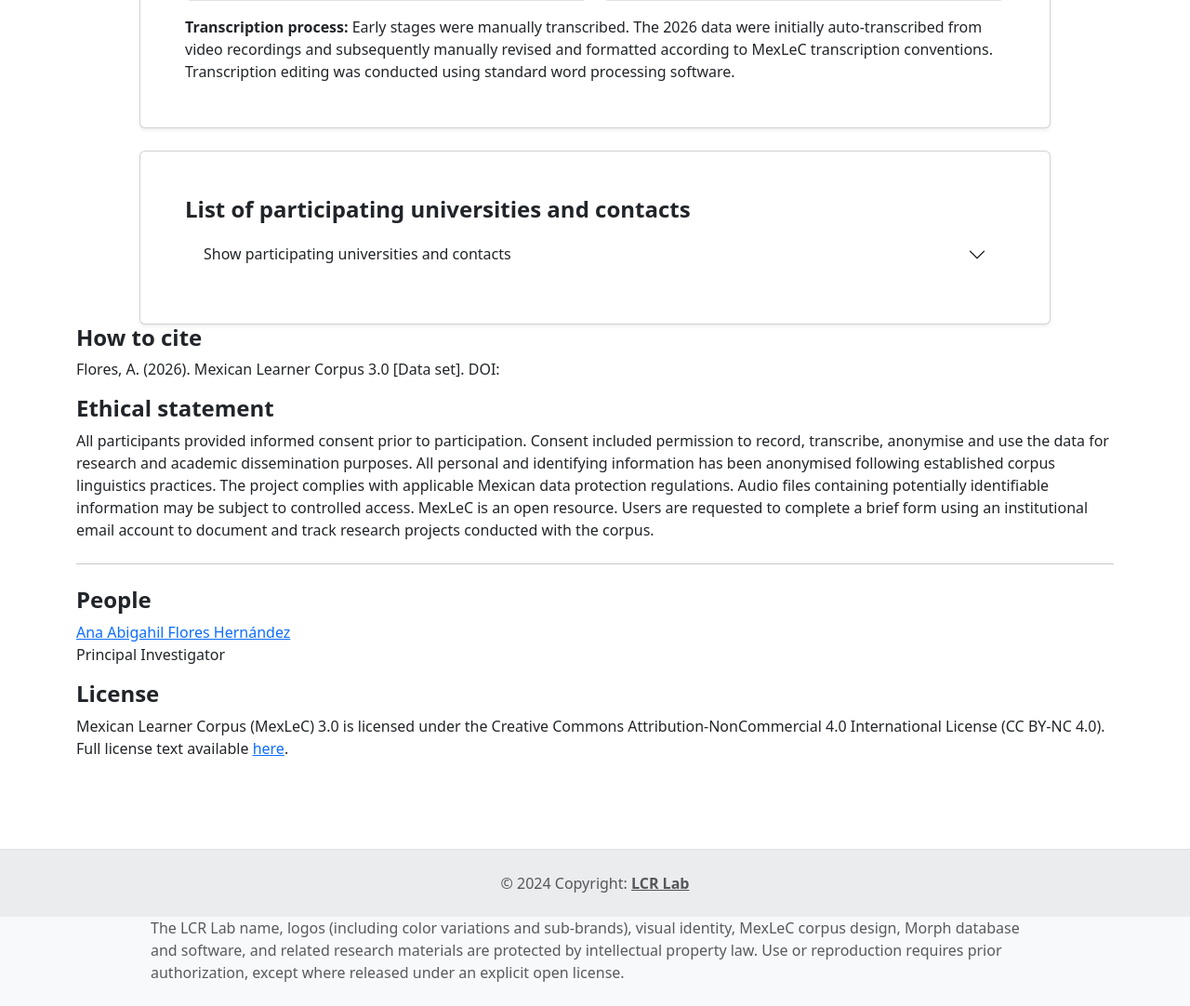
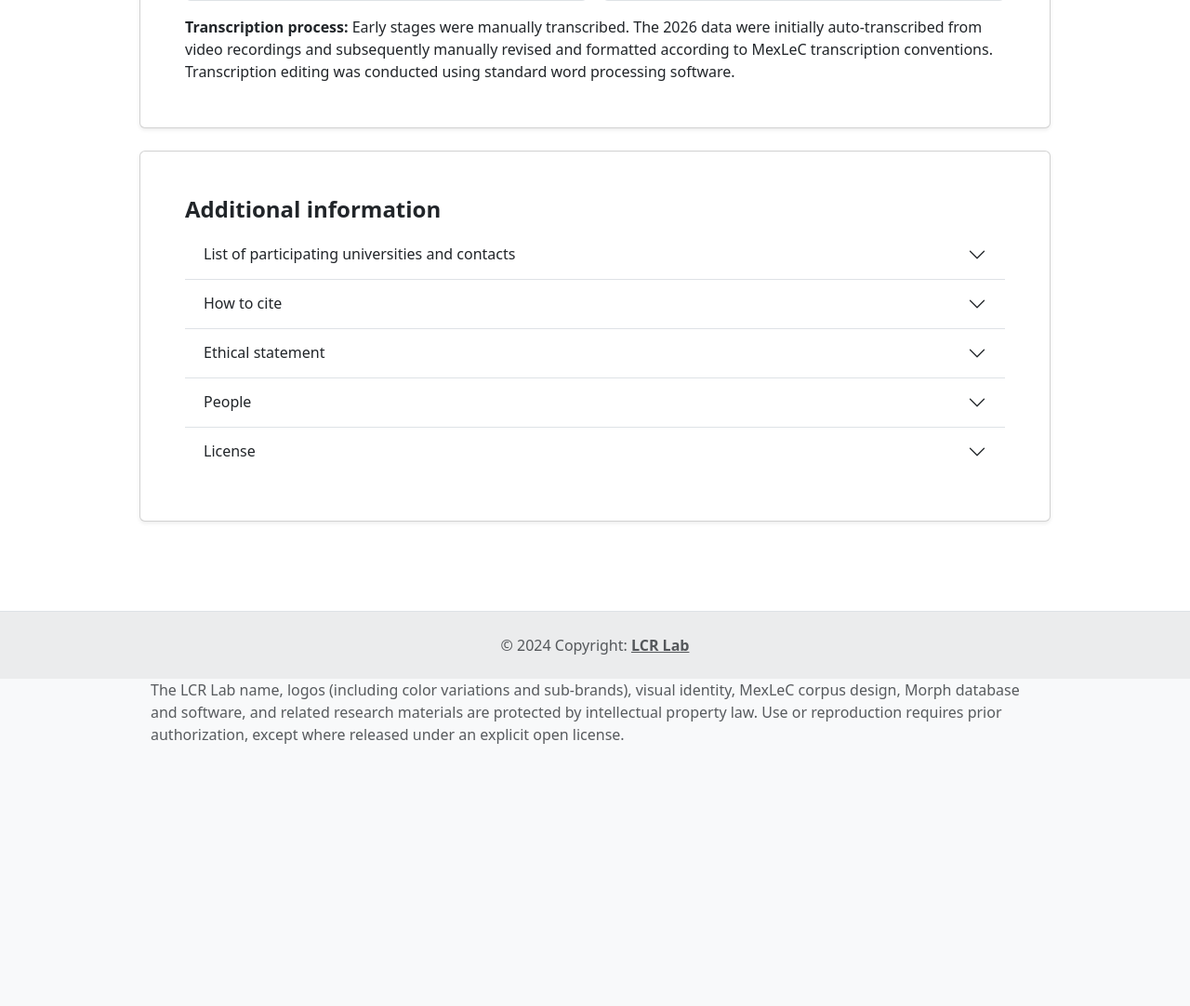
Before and after one commit to roilhi/treetagger-flask-app, a Flask app: page /mexlec in a window 1280 px wide. Shown: the part 3384-4466 px from the top of the page at 93% size. After the commit the page ends 4184 px from the top, so only its background shows below. Run offline with Flask 3, Linux system fonts and the light colour scheme.

Commit message:
Refactor mexlec.html to enhance information structure with an accordion layout. Updated section titles and added new items for citation, ethical statement, contributors, and licensing details.

```diff
--- a/views/templates/mexlec.html
+++ b/views/templates/mexlec.html
@@ -186,15 +186,15 @@
     <section class="mx-auto mt-4" style="max-width: 980px">
       <div class="card shadow-sm">
         <div class="card-body p-4 p-lg-5">
-          <h2 class="h4 fw-semibold">List of participating universities and contacts</h2>
-          <div class="accordion accordion-flush" id="participatingUniversitiesAccordion">
+          <h2 class="h4 fw-semibold">Additional information</h2>
+          <div class="accordion accordion-flush" id="mexlecInfoAccordion">
             <div class="accordion-item">
-              <h2 class="accordion-header" id="participatingUniversitiesHeading">
-                <button class="accordion-button collapsed" type="button" data-bs-toggle="collapse" data-bs-target="#participatingUniversitiesCollapse" aria-expanded="false" aria-controls="participatingUniversitiesCollapse">
-                  Show participating universities and contacts
+              <h2 class="accordion-header" id="infoHeadingUniversities">
+                <button class="accordion-button collapsed" type="button" data-bs-toggle="collapse" data-bs-target="#infoCollapseUniversities" aria-expanded="false" aria-controls="infoCollapseUniversities">
+                  List of participating universities and contacts
                 </button>
               </h2>
-              <div id="participatingUniversitiesCollapse" class="accordion-collapse collapse" aria-labelledby="participatingUniversitiesHeading" data-bs-parent="#participatingUniversitiesAccordion">
+              <div id="infoCollapseUniversities" class="accordion-collapse collapse" aria-labelledby="infoHeadingUniversities" data-bs-parent="#mexlecInfoAccordion">
                 <div class="accordion-body">
                   <ul class="mb-0">
                     <li>
@@ -262,33 +262,67 @@
                 </div>
               </div>
             </div>
+            <div class="accordion-item">
+              <h2 class="accordion-header" id="infoHeadingCite">
+                <button class="accordion-button collapsed" type="button" data-bs-toggle="collapse" data-bs-target="#infoCollapseCite" aria-expanded="false" aria-controls="infoCollapseCite">
+                  How to cite
+                </button>
+              </h2>
+              <div id="infoCollapseCite" class="accordion-collapse collapse" aria-labelledby="infoHeadingCite" data-bs-parent="#mexlecInfoAccordion">
+                <div class="accordion-body">
+                  Flores, A. (2026). Mexican Learner Corpus 3.0 [Data set]. DOI:
                 </div>
               </div>
             </div>
-    </section>
-    <h2 class="h4 fw-semibold">How to cite</h2>
-          <p class="mb-3">Flores, A. (2026). Mexican Learner Corpus 3.0 [Data set]. DOI:</p>
-
-          <h2 class="h4 fw-semibold">Ethical statement</h2>
-          <p>
+            <div class="accordion-item">
+              <h2 class="accordion-header" id="infoHeadingEthics">
+                <button class="accordion-button collapsed" type="button" data-bs-toggle="collapse" data-bs-target="#infoCollapseEthics" aria-expanded="false" aria-controls="infoCollapseEthics">
+                  Ethical statement
+                </button>
+              </h2>
+              <div id="infoCollapseEthics" class="accordion-collapse collapse" aria-labelledby="infoHeadingEthics" data-bs-parent="#mexlecInfoAccordion">
+                <div class="accordion-body">
                   All participants provided informed consent prior to participation. Consent included permission to record, transcribe,
                   anonymise and use the data for research and academic dissemination purposes. All personal and identifying information has
                   been anonymised following established corpus linguistics practices. The project complies with applicable Mexican data
                   protection regulations. Audio files containing potentially identifiable information may be subject to controlled access.
                   MexLeC is an open resource. Users are requested to complete a brief form using an institutional email account to document and
                   track research projects conducted with the corpus.
+                </div>
+              </div>
+            </div>
+            <div class="accordion-item">
+              <h2 class="accordion-header" id="infoHeadingPeople">
+                <button class="accordion-button collapsed" type="button" data-bs-toggle="collapse" data-bs-target="#infoCollapsePeople" aria-expanded="false" aria-controls="infoCollapsePeople">
+                  People
+                </button>
+              </h2>
+              <div id="infoCollapsePeople" class="accordion-collapse collapse" aria-labelledby="infoHeadingPeople" data-bs-parent="#mexlecInfoAccordion">
+                <div class="accordion-body">
+                  <p class="mb-1">
+                    <a href="https://orcid.org/0000-0002-9706-1859" target="_blank" rel="noopener noreferrer">Ana Abigahil Flores Hernandez</a>
                   </p>
-          <hr class="my-4" />
-          <h2 class="h4 fw-semibold">People</h2>
-          <p class="mb-0">
-            <a href="https://orcid.org/0000-0002-9706-1859" target="_blank" rel="noopener noreferrer"> Ana Abigahil Flores Hernández </a>
-          </p>
-          <p> Principal Investigator </p>
-          <h2 class="h4 fw-semibold">License</h2>
-          <p class="mb-0">
-            Mexican Learner Corpus (MexLeC) 3.0 is licensed under the Creative Commons Attribution-NonCommercial 4.0 International License
-            (CC BY-NC 4.0). Full license text available
+                  <p class="mb-0">Principal Investigator</p>
+                </div>
+              </div>
+            </div>
+            <div class="accordion-item">
+              <h2 class="accordion-header" id="infoHeadingLicense">
+                <button class="accordion-button collapsed" type="button" data-bs-toggle="collapse" data-bs-target="#infoCollapseLicense" aria-expanded="false" aria-controls="infoCollapseLicense">
+                  License
+                </button>
+              </h2>
+              <div id="infoCollapseLicense" class="accordion-collapse collapse" aria-labelledby="infoHeadingLicense" data-bs-parent="#mexlecInfoAccordion">
+                <div class="accordion-body">
+                  Mexican Learner Corpus (MexLeC) 3.0 is licensed under the Creative Commons Attribution-NonCommercial 4.0 International
+                  License (CC BY-NC 4.0). Full license text available
                   <a href="https://creativecommons.org/licenses/by-nc/4.0/" target="_blank" rel="noopener noreferrer">here</a>.
-          </p>
+                </div>
+              </div>
+            </div>
+          </div>
+        </div>
+      </div>
+    </section>
   </main>
 {% endblock %}
```
Lines whose indentation alone changed are shown as unchanged.
